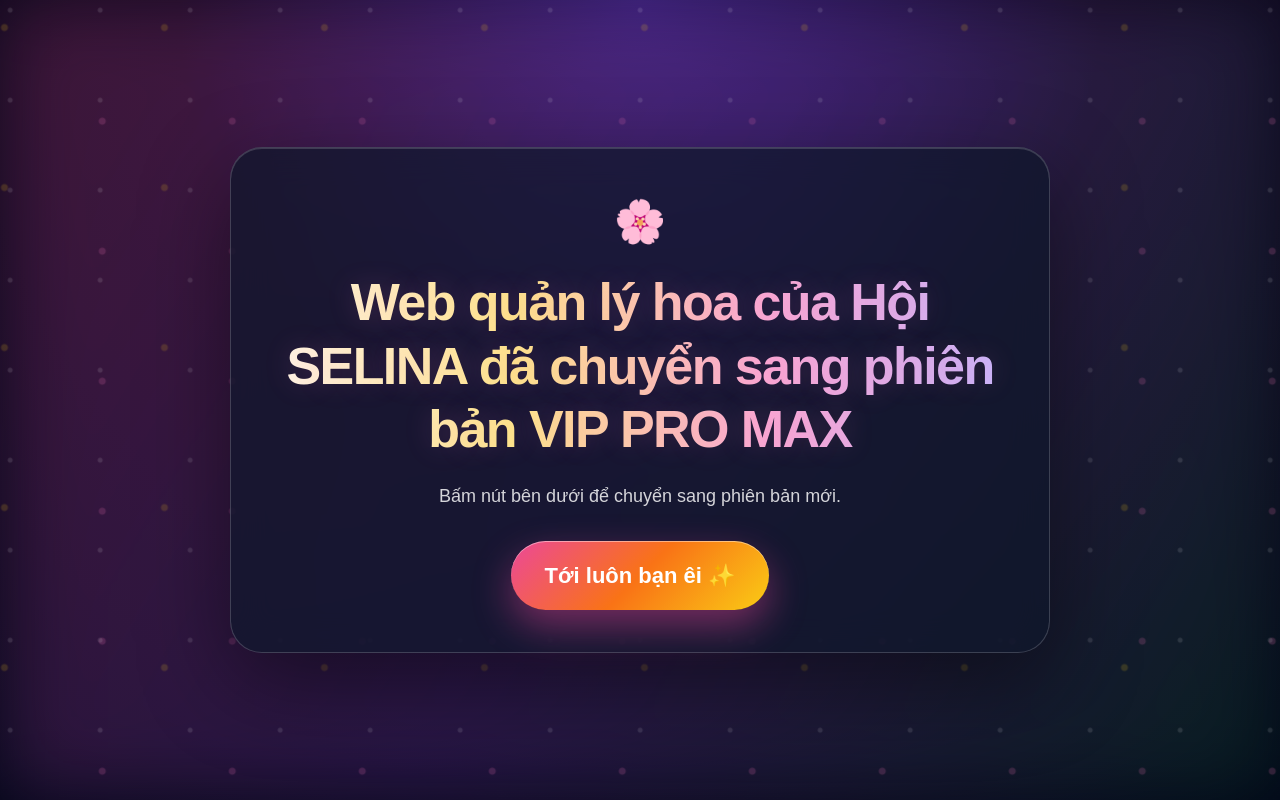
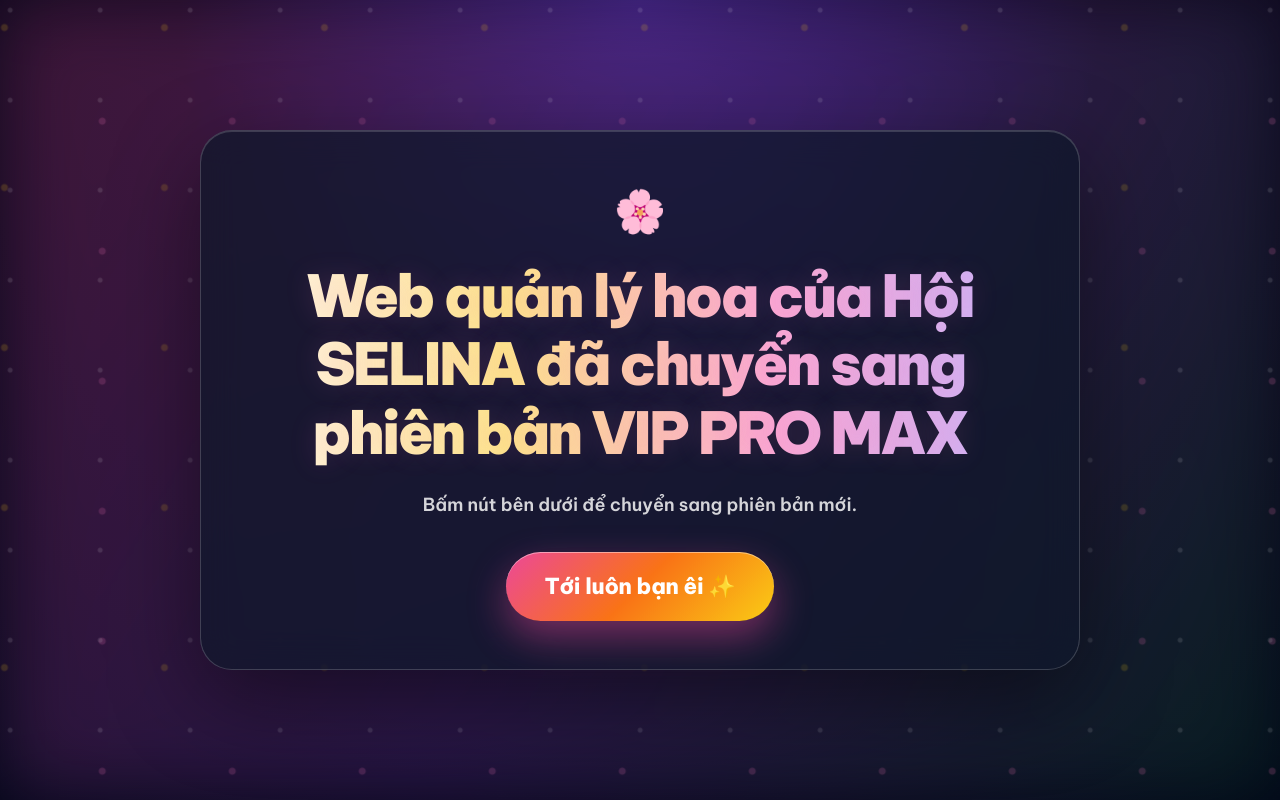
Before and after one commit to bodoicon/SELINA, a Next.js app: page / in a window 1280 px wide. Built offline with nearby package versions, Linux system fonts and the light colour scheme.

Commit message:
Deploy thoi nao

```diff
--- a/app/page.jsx
+++ b/app/page.jsx
@@ -1,4 +1,11 @@
 "use client";
+
+import { Be_Vietnam_Pro } from "next/font/google";
+
+const beVietnam = Be_Vietnam_Pro({
+  subsets: ["vietnamese"],
+  weight: ["400", "500", "600", "700", "800", "900"],
+});
 
 export default function Page() {
   const goToVip = () => {
@@ -7,6 +14,7 @@ export default function Page() {
 
   return (
     <main
+      className={beVietnam.className}
       style={{
         minHeight: "100vh",
         width: "100%",
@@ -19,8 +27,6 @@ export default function Page() {
         color: "white",
         overflow: "hidden",
         position: "relative",
-        fontFamily:
-          "Arial, Helvetica, sans-serif",
       }}
     >
       <div
@@ -50,11 +56,11 @@ export default function Page() {
           position: "relative",
           zIndex: 1,
           width: "100%",
-          maxWidth: "820px",
-          padding: "42px 28px",
+          maxWidth: "880px",
+          padding: "48px 34px",
           borderRadius: "32px",
           textAlign: "center",
-          background: "rgba(15, 23, 42, 0.72)",
+          background: "rgba(15, 23, 42, 0.74)",
           border: "1px solid rgba(255,255,255,0.18)",
           boxShadow:
             "0 30px 90px rgba(0,0,0,0.45), inset 0 1px 0 rgba(255,255,255,0.16)",
@@ -64,7 +70,7 @@ export default function Page() {
         <div
           style={{
             fontSize: "42px",
-            marginBottom: "18px",
+            marginBottom: "20px",
           }}
         >
           🌸
@@ -73,15 +79,15 @@ export default function Page() {
         <h1
           style={{
             margin: 0,
-            fontSize: "clamp(28px, 5vw, 52px)",
-            lineHeight: 1.22,
+            fontSize: "clamp(30px, 4.7vw, 58px)",
+            lineHeight: 1.18,
             fontWeight: 900,
-            letterSpacing: "-0.03em",
+            letterSpacing: "-0.045em",
             background:
               "linear-gradient(90deg, #fff7ed, #fde68a, #f9a8d4, #c4b5fd)",
             WebkitBackgroundClip: "text",
             color: "transparent",
-            textShadow: "0 0 28px rgba(244,114,182,0.18)",
+            textShadow: "0 0 28px rgba(244,114,182,0.14)",
           }}
         >
           Web quản lý hoa của Hội SELINA đã chuyển sang phiên bản VIP PRO MAX
@@ -89,9 +95,10 @@ export default function Page() {
 
         <p
           style={{
-            margin: "20px auto 30px",
-            maxWidth: "560px",
+            margin: "24px auto 32px",
+            maxWidth: "620px",
             fontSize: "18px",
+            fontWeight: 600,
             lineHeight: 1.6,
             color: "rgba(255,255,255,0.82)",
           }}
@@ -104,10 +111,11 @@ export default function Page() {
           style={{
             border: "none",
             cursor: "pointer",
-            padding: "18px 34px",
+            padding: "18px 38px",
             borderRadius: "999px",
             fontSize: "22px",
-            fontWeight: 900,
+            fontWeight: 800,
+            letterSpacing: "-0.01em",
             color: "white",
             background:
               "linear-gradient(135deg, #ec4899, #f97316, #facc15)",
```
